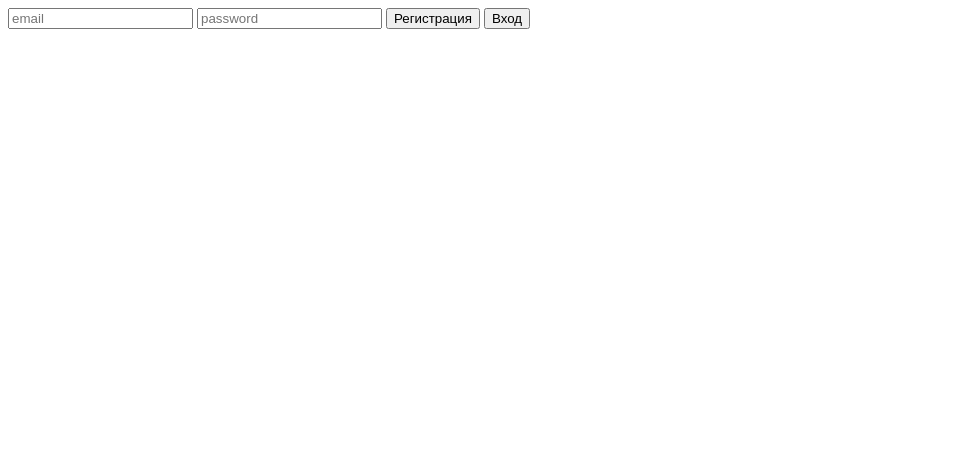
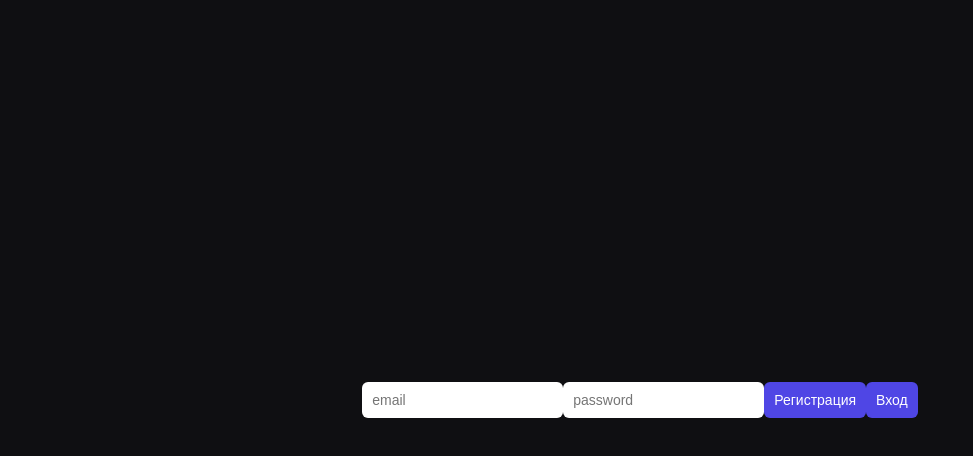
Before and after one commit to SyS3301/SYSTEM, a plain HTML site: page index.html in a window 1280 px wide. Shown: the whole page, without its empty margins (0-973 px from the left). Drawn offline with Linux system fonts and the light colour scheme; no server answers.

Commit message:
Add files via upload

```diff
--- a/index.html
+++ b/index.html
@@ -89,5 +89,42 @@
   });
 </script>
 
+<style>
+  body {
+    margin: 0;
+    height: 100vh;
+    display: flex;
+    align-items: center;
+    justify-content: center;
+    font-family: system-ui, sans-serif;
+    background: #0f0f12;
+    color: #fff;
+  }
+
+  .auth-box {
+    background: #1a1a20;
+    padding: 32px;
+    border-radius: 12px;
+    width: 320px;
+    display: flex;
+    flex-direction: column;
+    gap: 12px;
+  }
+
+  input, button {
+    padding: 10px;
+    border-radius: 6px;
+    border: none;
+    font-size: 14px;
+  }
+
+  button {
+    cursor: pointer;
+    background: #4f46e5;
+    color: white;
+  }
+</style>
+
+
 </body>
 </html>
```
